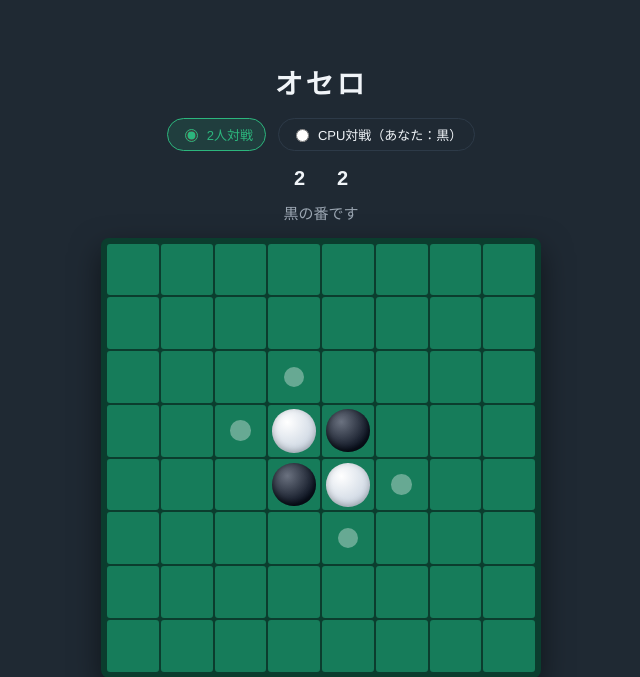
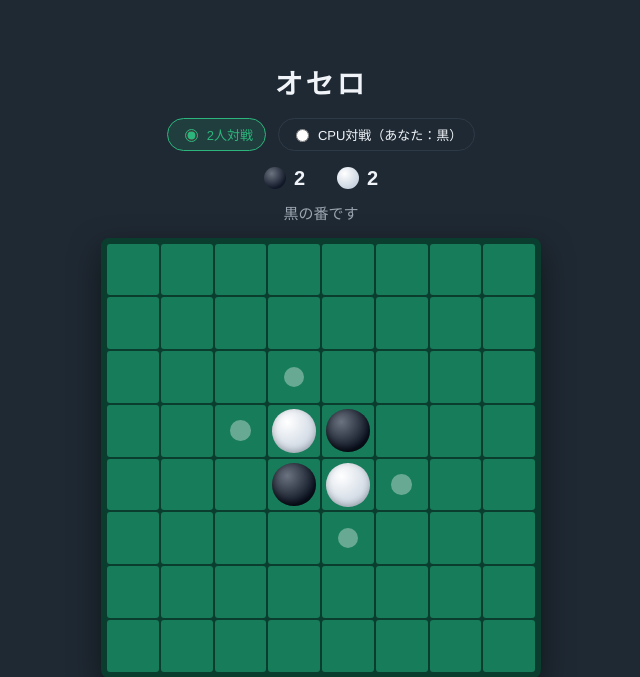
Before and after one commit to ponitan3776/black-white, a Flask app: page / in a window 1280 px wide. Shown: the top 677 px of the page, without its empty margins (319-959 px from the left). Run offline with Flask 3, Linux system fonts and the light colour scheme.

Commit message:
index.html を更新

```diff
--- a/templates/index.html
+++ b/templates/index.html
@@ -23,11 +23,11 @@
 
     <div class="scores">
       <div class="score">
-        <span class="disc black"></span>
+        <span class="disc-sample black"></span>
         <span id="black-score">2</span>
       </div>
       <div class="score">
-        <span class="disc white"></span>
+        <span class="disc-sample white"></span>
         <span id="white-score">2</span>
       </div>
     </div>
```
